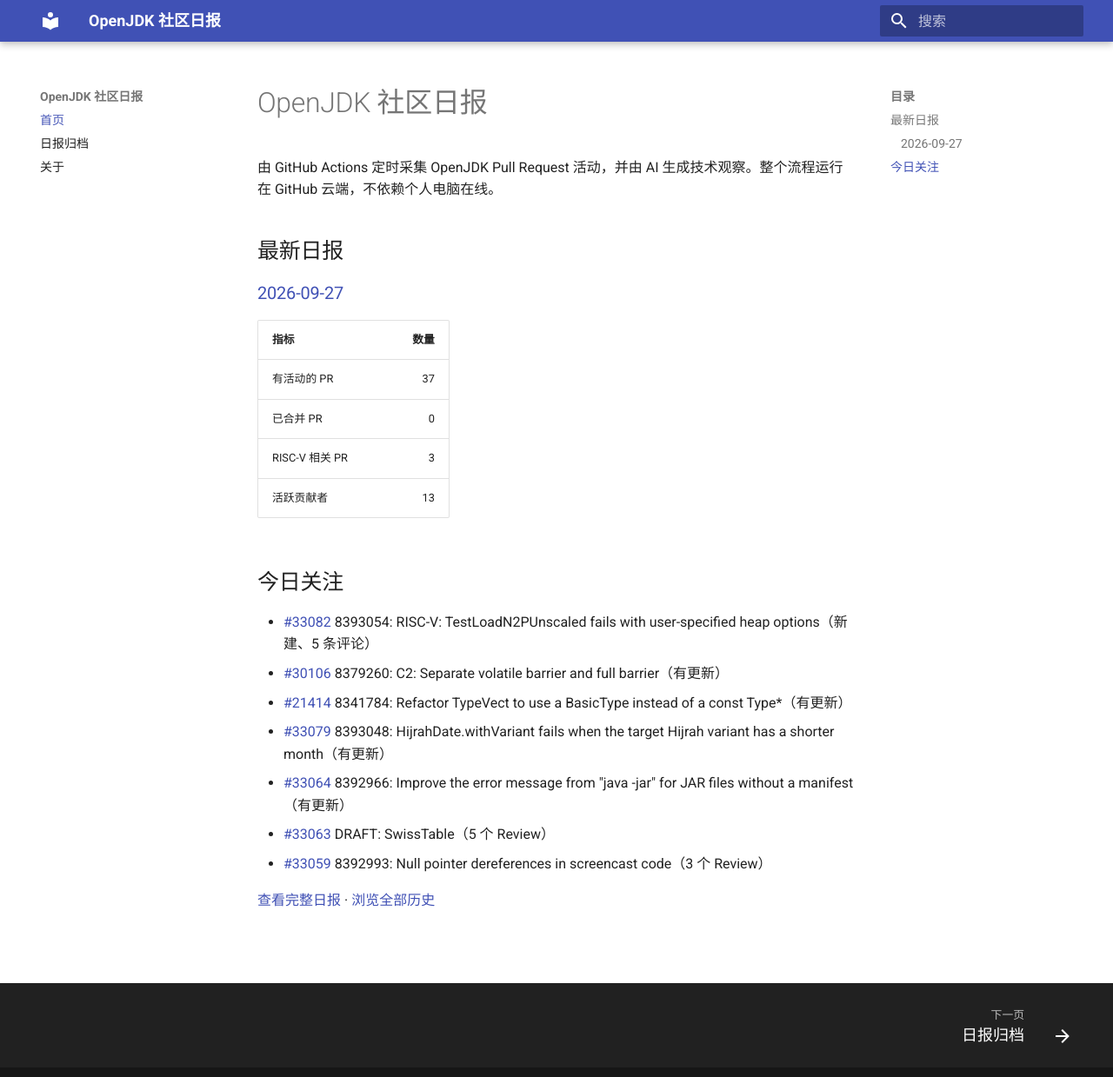
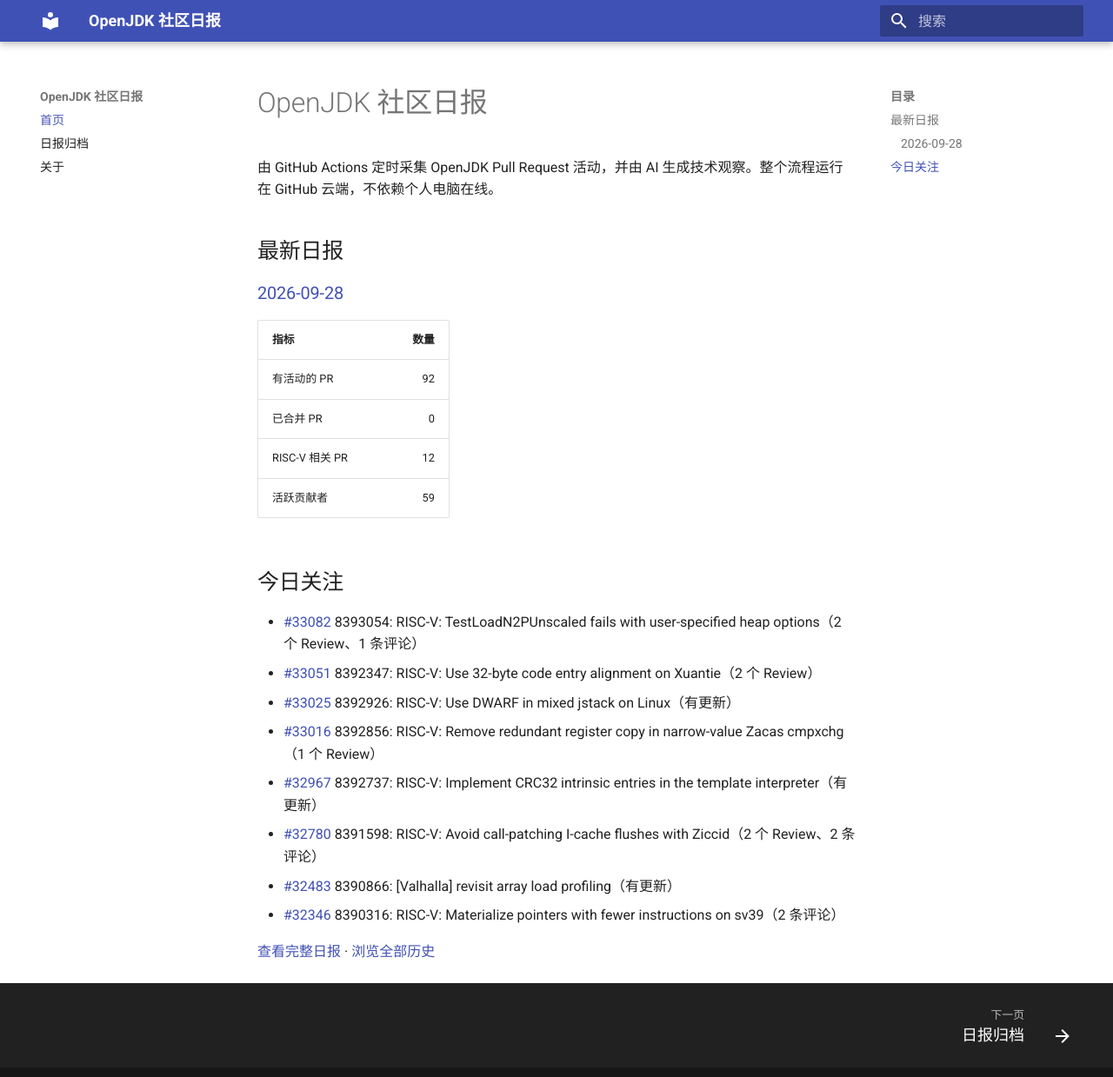
Before and after one commit to DingliZhang/openjdk-daily, an MkDocs documentation site: the page built from docs/index.md, in a window 1280 px wide and 1252 px high. Shown: the top 1239 px of the window at 87% size. Built offline with MkDocs 1.6.1 and Material for MkDocs 9.7.7, drawn with Linux system fonts in a browser that asks for light colours.

Commit message:
report: add OpenJDK daily report

```diff
--- a/docs/index.md
+++ b/docs/index.md
@@ -4,23 +4,24 @@
 
 ## 最新日报
 
-### [2026-09-27](reports/2026/2026-09-27.md)
+### [2026-09-28](reports/2026/2026-09-28.md)
 
 | 指标 | 数量 |
 |---|---:|
-| 有活动的 PR | 37 |
+| 有活动的 PR | 92 |
 | 已合并 PR | 0 |
-| RISC-V 相关 PR | 3 |
-| 活跃贡献者 | 13 |
+| RISC-V 相关 PR | 12 |
+| 活跃贡献者 | 59 |
 
 ## 今日关注
 
-- [#33082](https://github.com/openjdk/jdk/pull/33082) 8393054: RISC-V: TestLoadN2PUnscaled fails with user-specified heap options（新建、5 条评论）
-- [#30106](https://github.com/openjdk/jdk/pull/30106) 8379260: C2: Separate volatile barrier and full barrier（有更新）
-- [#21414](https://github.com/openjdk/jdk/pull/21414) 8341784: Refactor TypeVect to use a BasicType instead of a const Type*（有更新）
-- [#33079](https://github.com/openjdk/jdk/pull/33079) 8393048: HijrahDate.withVariant fails when the target Hijrah variant has a shorter month（有更新）
-- [#33064](https://github.com/openjdk/jdk/pull/33064) 8392966: Improve the error message from "java -jar" for JAR files without a manifest（有更新）
-- [#33063](https://github.com/openjdk/jdk/pull/33063) DRAFT: SwissTable（5 个 Review）
-- [#33059](https://github.com/openjdk/jdk/pull/33059) 8392993: Null pointer dereferences in screencast code（3 个 Review）
+- [#33082](https://github.com/openjdk/jdk/pull/33082) 8393054: RISC-V: TestLoadN2PUnscaled fails with user-specified heap options（2 个 Review、1 条评论）
+- [#33051](https://github.com/openjdk/jdk/pull/33051) 8392347: RISC-V: Use 32-byte code entry alignment on Xuantie（2 个 Review）
+- [#33025](https://github.com/openjdk/jdk/pull/33025) 8392926: RISC-V: Use DWARF in mixed jstack on Linux（有更新）
+- [#33016](https://github.com/openjdk/jdk/pull/33016) 8392856: RISC-V: Remove redundant register copy in narrow-value Zacas cmpxchg（1 个 Review）
+- [#32967](https://github.com/openjdk/jdk/pull/32967) 8392737: RISC-V: Implement CRC32 intrinsic entries in the template interpreter（有更新）
+- [#32780](https://github.com/openjdk/jdk/pull/32780) 8391598: RISC-V: Avoid call-patching I-cache flushes with Ziccid（2 个 Review、2 条评论）
+- [#32483](https://github.com/openjdk/jdk/pull/32483) 8390866: [Valhalla] revisit array load profiling（有更新）
+- [#32346](https://github.com/openjdk/jdk/pull/32346) 8390316: RISC-V: Materialize pointers with fewer instructions on sv39（2 条评论）
 
-[查看完整日报](reports/2026/2026-09-27.md) · [浏览全部历史](reports/index.md)
+[查看完整日报](reports/2026/2026-09-28.md) · [浏览全部历史](reports/index.md)
```
Also changed, not shown: docs/reports/2026/2026-09-28.md (added, +217 -0 lines), docs/reports/index.md (+2 -1 lines), 2 other files.
